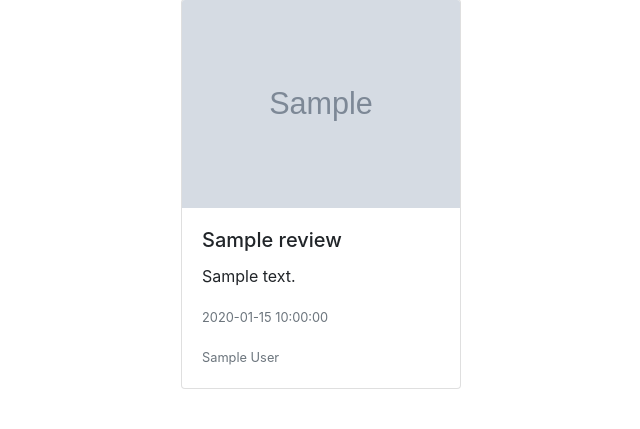
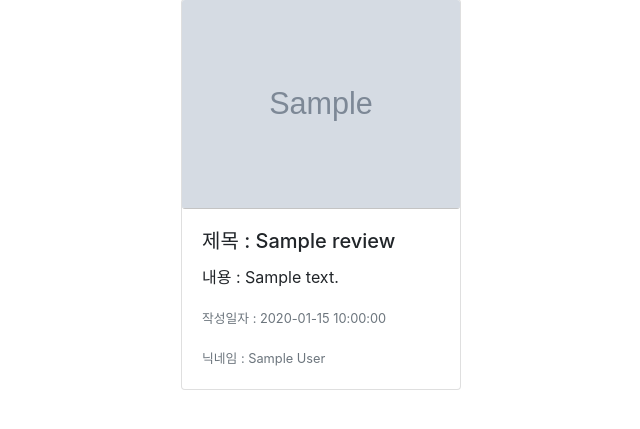
Before and after one commit to dltmdrbtjd/PetDiary, a Flask app: template templates/main.html in a window 1280 px wide. Shown: the part 137-566 px from the top of the page, without its empty margins (9-649 px from the left). Run offline with Flask 2, Linux system fonts and the light colour scheme; the template is opened without the code that fills it: most values are stand-ins (such as "Sample title", 1, 10 or a date in 2020); grey boxes marked "Sample" are stand-in pictures; some libraries are stand-ins or nearby versions.

Commit message:
design 부분 수정

```diff
--- a/templates/main.html
+++ b/templates/main.html
@@ -49,7 +49,9 @@
         .card {
             margin-top: 50px;
         }
-
+        .card-img-top {
+            border-bottom: 1px solid #c4c4c4;
+        }
     </style>
 
     <script>
@@ -57,12 +59,12 @@
             {#각 인수는 string type#}
 
             let temp_html = `<div class="card mb-3 box">
-                                  <img class="card-img-top" src="../static/images/${file}" alt="Card image cap">
+                                  <img class="card-img-top" src="../static/${file}" alt="Card image cap">
                                       <div class="card-body">
-                                        <h5 class="card-title">${title}</h5>
-                                        <p class="card-text">${content}</p>
-                                        <p class="card-text"><small class="text-muted">${date}</small></p>
-                                        <p class="card-text"><small class="text-muted">${author}</small></p>
+                                        <h5 class="card-title">제목 : ${title}</h5>
+                                        <p class="card-text">내용 : ${content}</p>
+                                        <p class="card-text"><small class="text-muted">작성일자 : ${date}</small></p>
+                                        <p class="card-text"><small class="text-muted">닉네임 : ${author}</small></p>
                                       </div>
                                 </div>
                             </div>`
@@ -72,6 +74,9 @@
                 "background-color": "rgba(0,0,0,0.05)",
                 "pointer-events": "none"
             })
+            $(".card-img").css({
+               "opacity":"0.5"
+            });
             $("#body").css({
                 "background-color": "rgba(0,0,0,0.25)",
                 "z-index": "-1"
@@ -87,6 +92,9 @@
                     "background-color": "white",
                     "pointer-events": "auto"
                 });
+            $(".card-img").css({
+               "opacity":"1"
+            });
                 $(".box").remove();
             }
         })
@@ -150,12 +158,12 @@
             <div class="col-sm-4">
                 <div class="card cards" style="cursor: pointer;"
                      onclick="show_detail(`{{ review['title'] }}`,`{{ review['content'] }}`,`{{ review['date'] }}`,`{{ review['author'] }}`, `{{ review['file'] }}`)">
-                    <img class="card-img-top" src="../static/{{ review['file'] }}" alt="이미지">
+                    <img class="card-img-top card-img" src="../static/{{ review['file'] }}" alt="이미지">
                     <div class="card-body">
-                        <h5 class="card-title">{{ review['title'] }}</h5>
-                        <p class="card-text">{{ review['content'] }}</p>
-                        <p class="card-text"><small class="text-muted">{{ review['date'] }}</small></p>
-                        <p class="card-text"><small class="text-muted">{{ review['author'] }}</small></p>
+                        <h5 class="card-title">제목 : {{ review['title'] }}</h5>
+                        <p class="card-text">내용 : {{ review['content'] }}</p>
+                        <p class="card-text"><small class="text-muted">작성일자 : {{ review['date'] }}</small></p>
+                        <p class="card-text"><small class="text-muted">닉네임 : {{ review['author'] }}</small></p>
                     </div>
                 </div>
             </div>
```
